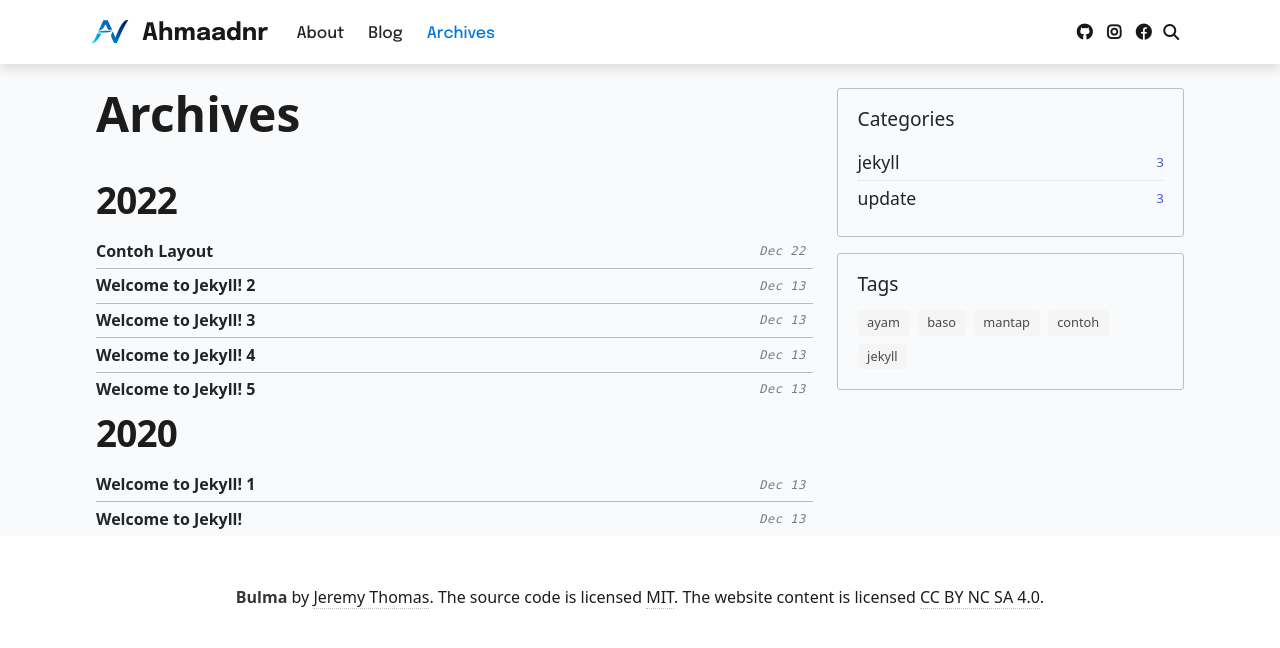
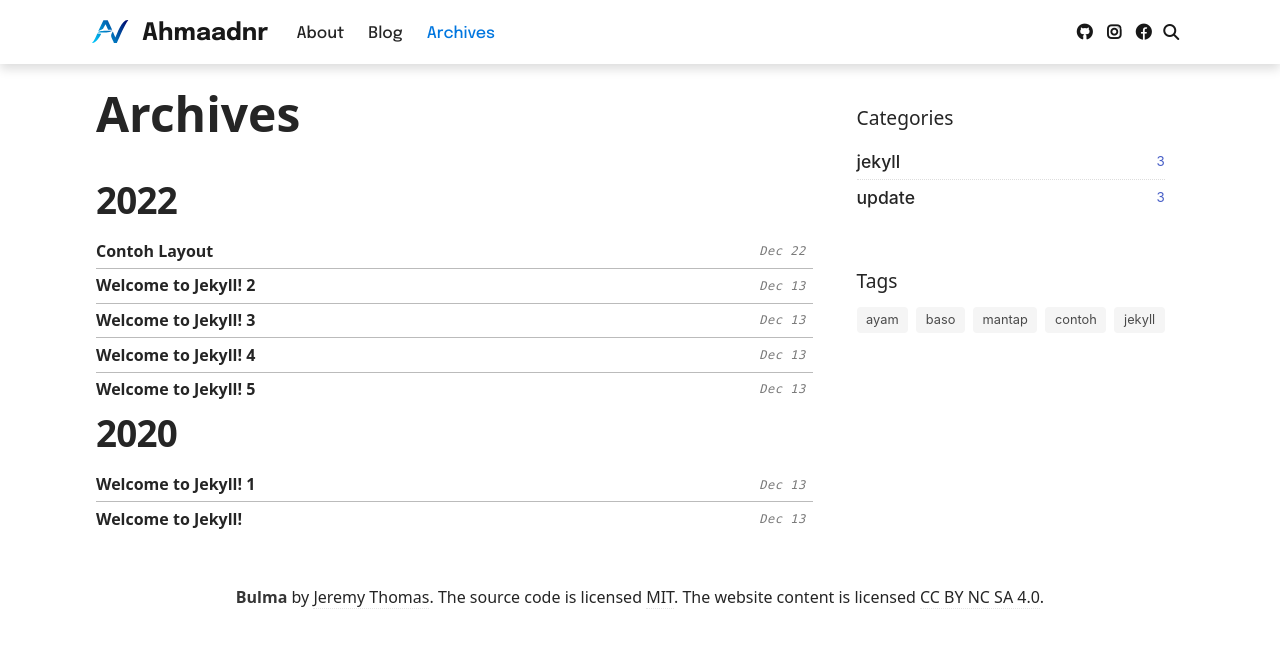
Before and after one commit to ahmaadn/ahmaadn.github.io, a Jekyll site: the page built from archives.html, in a window 1280 px wide. Shown: the top 648 px of the page. Built offline with Jekyll 4.4.1, drawn with Linux system fonts in a browser that asks for light colours; comment, search, counter and statistics services are not loaded.

Commit message:
update theme color

```diff
--- a/_sass/_base.scss
+++ b/_sass/_base.scss
@@ -7,12 +7,9 @@ body {
     background-color: var(--global-bg-color);
 }
 
-a, h1, h2, h3, h4, h4, h5, h6, span, p {
+h1, h2, h3, h4, h4, h5, h6 {
     font-family: var(--font-family);
-}
-
-h1, h2, h3, h4, h4, h5, h6 {
-    color: var(--grey-color-dark);
+    color: var(--global-text-color);
     font-weight: bold;
 }
 
@@ -24,7 +21,6 @@ h1 {
 }
 
 h2 {
-    font-family: var(--font-family);
     font-size: 1.7rem;
     font-weight: 700;
     letter-spacing: -.05rem;
@@ -33,7 +29,7 @@ h2 {
 
 p {
     font-weight: 400;
-    color: var(--grey-color-dark);
+    color: var(--global-text-color);
     font-size: 1rem;
     line-height: 1.7;
     font-family: var(--font-family);
@@ -59,7 +55,7 @@ p {
 
 code {
     font-family: SFMono-Regular, Menlo, Monaco,Consolas, "Liberation Mono", "Courier New",monospace;
-    color: var(--blue-color);
+    color: var(--global-theme-color);
     padding: 3px 3px;
     border-radius: 3px;
     -webkit-border-radius: 3px;
@@ -90,7 +86,7 @@ code {
 
 
 .title {
-    color: var(--grey-900);
+    color: var(--global-text-color);
     font-family: var(--font-family);
     font-size: 1.7rem;
     font-weight: 700;
@@ -104,7 +100,7 @@ code {
 }
 
 .date {
-    color: var(--grey-900);
+    color: var(--global-text-color);
     font-family: var(--font-family);
     font-size: 14px;
     font-style: italic;
@@ -154,7 +150,7 @@ p.date {
 
 .content a {
     color: inherit;
-    border-bottom: 1px dotted var(--grey-2);
+    border-bottom: 1px dotted var(--global-border-color);
 }
 
 ul.task-list {
--- a/_sass/_themes.scss
+++ b/_sass/_themes.scss
@@ -6,43 +6,10 @@
     --font-family-code : SFMono-Regular, Menlo, Monaco,Consolas, "Liberation Mono", "Courier New",monospace;
     --font-family-navbar : 'Epilogue', sans-serif;
 
-    /* Color */
-    --red-color:           #FF3636;
-    --red-color-dark:      #B71C1C;
-    --orange-color:        #F29105;
-    --blue-color:          #0076df;
-    --blue-color-dark:     #00369f;
-    --cyan-color:          #2698BA;
-    --light-cyan-color:    lighten(--cyan-color, 25%);
-    --green-color:         #00ab37;
-    --green-color-lime:    #B7D12A;
-    --green-color-dark:    #009f06;
-    --green-color-light:   #ddffdd;
-    --green-color-bright:  #11D68B;
-    --purple-color:        #B509AC;
-    --light-purple-color:  lighten(--purple-color, 25%);
-    --pink-color:          #f92080;
-    --pink-color-light:    #ffdddd;
-    --yellow-color:        #efcc00;
-
-    --grey-color:          #404040;
-    --grey-color-light:    #a3a3a3;
-    --grey-color-dark:     #1C1C1D;
-    --grey-900:            #212529;
-    --grey-1:              #f5f5f5;
-    --grey-2:              #bfbfbf;
-
-    --white-color:         #ffffff;
-    --black-color:         #000000;
-
-    --code-bg-color-light: rgba(--blue-color, 0.05);
-    --code-bg-color-dark:  #2c3237;
-    --code-background-color: #f9f9f9;
-
-    // COlor
-    // --gray-0:       #f9f9f9;
+    // Color
     --white:        #fff;
-    --gray-0:       #F9FAFB;
+    // --gray-0:       #F9FAFB;
+    --gray-0:       #f9f9f9;
     --gray-1:       #eee;
     --gray-2:       #e6e6e6;
     --gray-3:       #ddd;
@@ -81,10 +48,14 @@
     --cyan:         #2698BA;
 
 
-    --global-text-color: var(--gray-7);
+    --global-border-color: var(--gray-2);
+    --global-text-color: var(--gray-8);
     --global-theme-color: var(--blue);
     --global-hover-color: var(--blue);
     --global-navbar-color: var(--white);
-    --global-bg-color: var(--gray-0);
+    --global-navbar-hover-color: var(--gray-0);
+    --global-bg-color: var(--white);
+    --global-icon-color:var(--gray-10);
+    --code-background-color: var(--gray-1);
 
 }
```
